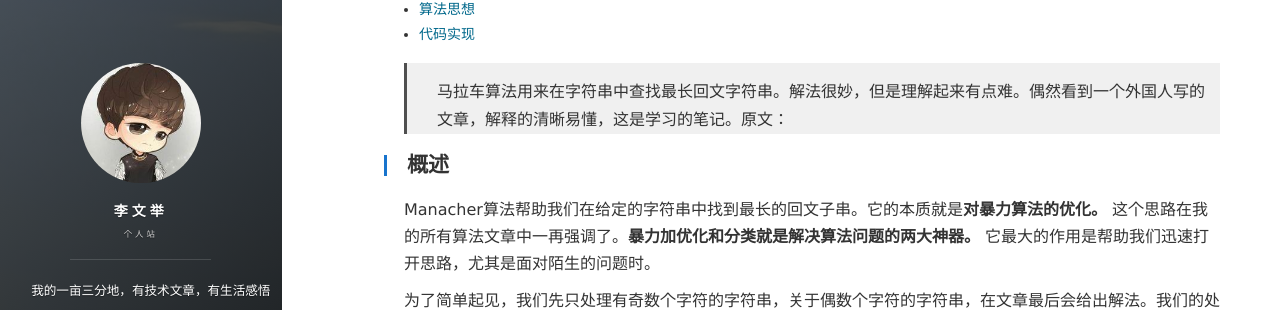
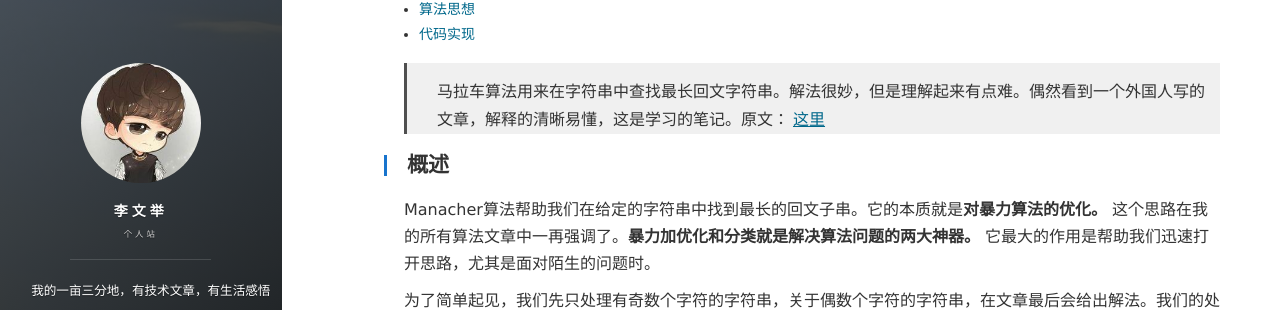
Before and after one commit to liwenju0/liwenju0.github.io, a Jekyll site: the page built from _posts/2022-02-09-最长回文字符串马拉车算法.md, in a window 1280 px wide and 900 px high. Shown: the part 225-535 px from the top of the window. Built offline with Jekyll 4.4.1, drawn with Linux system fonts in a browser that asks for light colours; nearby versions of some CDN libraries; comment, search, counter and statistics services are not loaded.

Commit message:
添加链接

```diff
--- a/_posts/2022-02-09-最长回文字符串马拉车算法.md
+++ b/_posts/2022-02-09-最长回文字符串马拉车算法.md
@@ -5,7 +5,7 @@ date:   2022-02-09 10:04:08 +0800
 tags: leetcode
 ---
 
-> 马拉车算法用来在字符串中查找最长回文字符串。解法很妙，但是理解起来有点难。偶然看到一个外国人写的文章，解释的清晰易懂，这是学习的笔记。原文：[](https://medium.com/hackernoon/manachers-algorithm-explained-longest-palindromic-substring-22cb27a5e96f)
+> 马拉车算法用来在字符串中查找最长回文字符串。解法很妙，但是理解起来有点难。偶然看到一个外国人写的文章，解释的清晰易懂，这是学习的笔记。原文：[这里](https://medium.com/hackernoon/manachers-algorithm-explained-longest-palindromic-substring-22cb27a5e96f)
 
 ## 概述
 
```
